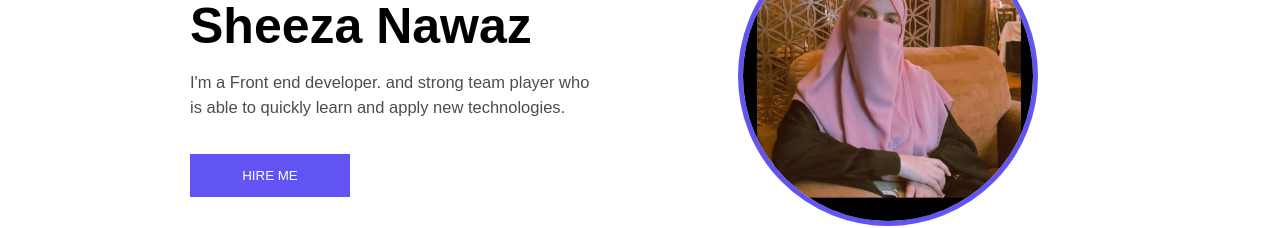
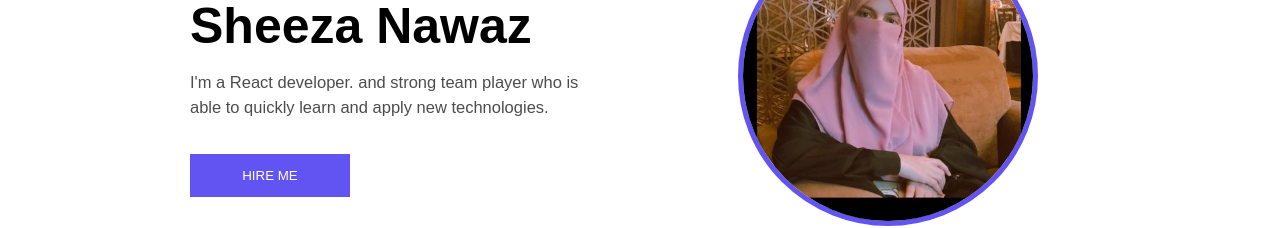
Before and after one commit to HafizaSheeza/my-portfolio, a React (Vite) app: page / in a window 1280 px wide. Shown: the part 234-462 px from the top of the page. Built offline with nearby package versions, Linux system fonts and the light colour scheme.

Commit message:
hi this is me

```diff
--- a/src/Component/Herosection.jsx
+++ b/src/Component/Herosection.jsx
@@ -10,9 +10,9 @@ const Herosection = (props) => {
             <GlobalStyle />
             <div className="container grid grid-two-columns">
                 <div className="section-hero-data">
-                    <p className="hero-top-data"> Hi,This is me <span class="wave">👋</span></p>
+                    <p className="hero-top-data"> Hi, This is me <span class="wave">👋</span></p>
                     <h1 className="hero-heading"> {props.name}</h1>
-                    <p className="hero-para">I'm a Front end developer. and strong team player who is able to quickly learn and apply new technologies. </p>
+                    <p className="hero-para">I'm a React developer. and strong team player who is able to quickly learn and apply new technologies. </p>
                     <Button className="btn hireme-btn"><NavLink to='./contact'>Hire Me</NavLink></Button>
                 </div>
                 <div className="section-hero-img">
```
